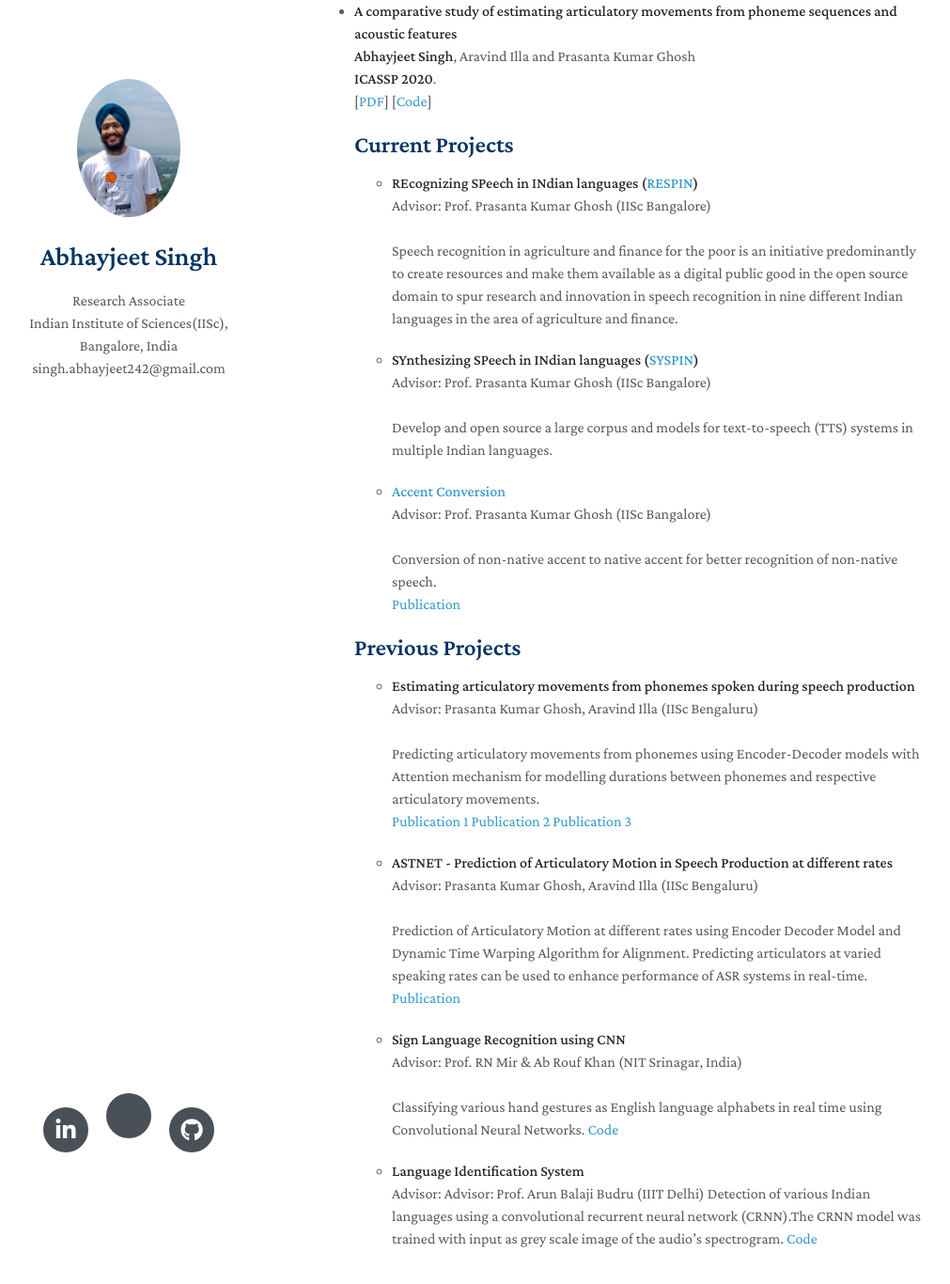
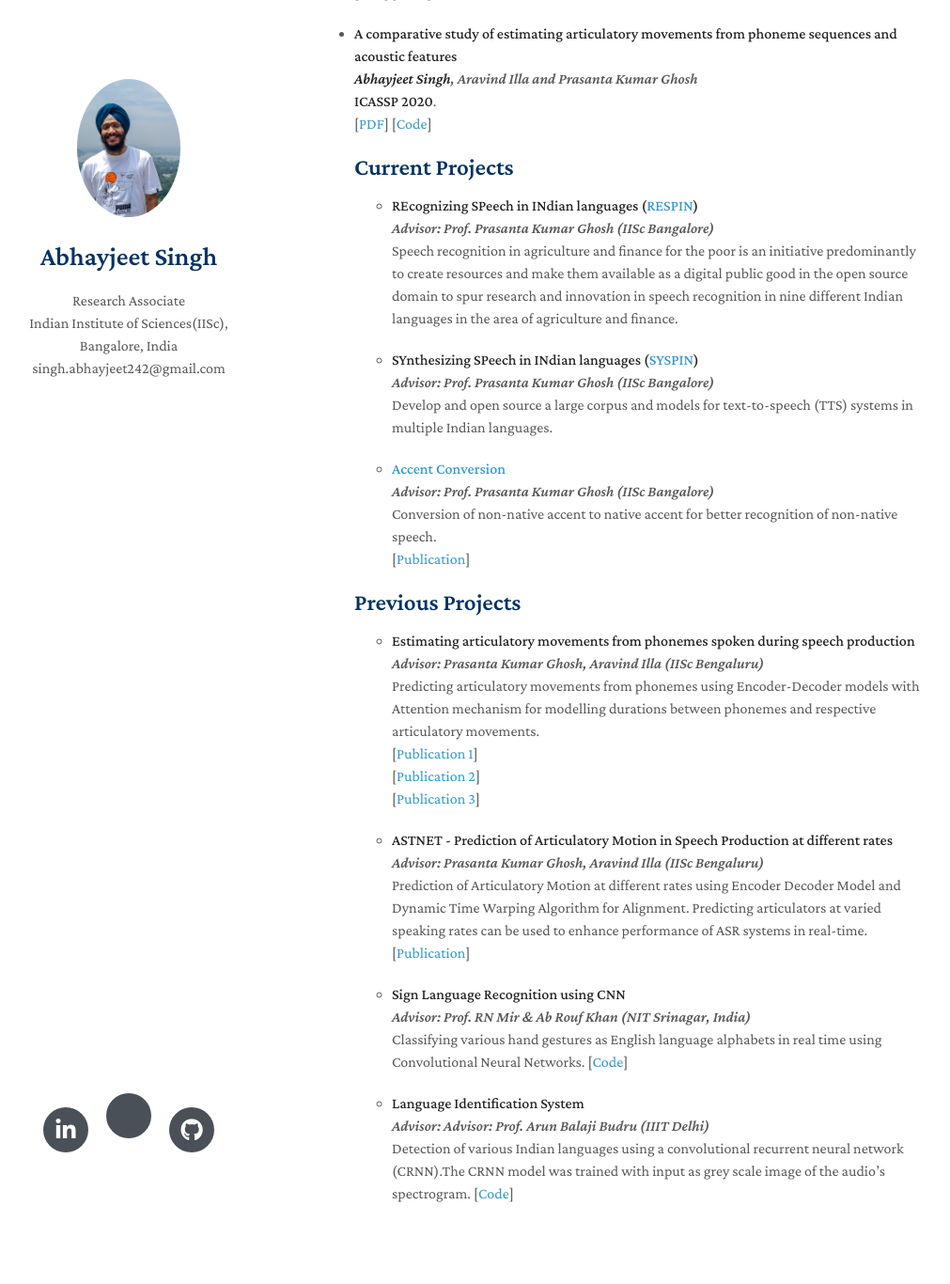
Before and after one commit to Abhay242/Abhay242.github.io, a Jekyll site: the page built from index.md, in a window 1280 px wide and 1400 px high, scrolled down 1002 px. Shown: the top 1366 px of the window at 94% size, without its empty margins (133-1144 px from the left). Built offline with Jekyll 4.4.1, drawn with Linux system fonts in a browser that asks for light colours; nearby versions of some CDN libraries; a style sheet for code colours, icons or effects is not loaded; our own code applies the rules of GitHub Pages for plain Markdown files; some of the changed text lies outside the part shown.

Commit message:
Update index.md

```diff
--- a/index.md
+++ b/index.md
@@ -25,7 +25,7 @@ Inquistive towards the field of Machine Learning and its unnumerable real-world
 
 - **Web Interface for estimating articulatory movements in speech production from acoustics and text**
   <br>
-  Sathvik Udupa, Anwesha Roy, **Abhayjeet Singh**, Aravind Illa, Prasanta Kumar Ghosh
+  _Sathvik Udupa, Anwesha Roy, **Abhayjeet Singh**, Aravind Illa, Prasanta Kumar Ghosh_
   <br>
   **InterSpeech 2021**
   <br>
@@ -33,7 +33,7 @@ Inquistive towards the field of Machine Learning and its unnumerable real-world
 
 - **Estimating articulatory movements in speech production with transformer networks**
   <br>
-  Sathvik Udupa, Anwesha Roy, **Abhayjeet Singh**, Aravind Illa, Prasanta Kumar Ghosh
+  _Sathvik Udupa, Anwesha Roy, **Abhayjeet Singh**, Aravind Illa, Prasanta Kumar Ghosh_
   <br>
   **InterSpeech 2021**.
   <br>
@@ -41,7 +41,7 @@ Inquistive towards the field of Machine Learning and its unnumerable real-world
 
 - **Attention and Encoder-Decoder based models for transforming articulatory movements at different speaking rates**
   <br>
-  **Abhayjeet Singh**, Aravind Illa and Prasanta Kumar Ghosh
+  _**Abhayjeet Singh**, Aravind Illa and Prasanta Kumar Ghosh_
   <br>
   **InterSpeech 2020**.
   <br>
@@ -49,7 +49,7 @@ Inquistive towards the field of Machine Learning and its unnumerable real-world
 
 - **A comparative study of estimating articulatory movements from phoneme sequences and acoustic features**
   <br>
-  **Abhayjeet Singh**, Aravind Illa and Prasanta Kumar Ghosh
+  _**Abhayjeet Singh**, Aravind Illa and Prasanta Kumar Ghosh_
   <br>
   **ICASSP 2020**.
   <br>
@@ -59,38 +59,38 @@ Inquistive towards the field of Machine Learning and its unnumerable real-world
   ## Current Projects
   - **REcognizing SPeech in INdian languages ([RESPIN](https://respin.iisc.ac.in/))**
     <br>
-    Advisor: Prof. Prasanta Kumar Ghosh (IISc Bangalore)
-    <br><br>
+    _Advisor: Prof. Prasanta Kumar Ghosh (IISc Bangalore)_
+    <br>
     Speech recognition in agriculture and finance for the poor is an initiative predominantly to create resources and make them available as a digital public good in the open source domain to spur research and innovation in speech recognition in nine different Indian languages in the area of agriculture and finance.
 
   - **SYnthesizing SPeech in INdian languages ([SYSPIN](https://syspin.iisc.ac.in/))**<br>
-    Advisor: Prof. Prasanta Kumar Ghosh (IISc Bangalore)
-    <br><br>
+    _Advisor: Prof. Prasanta Kumar Ghosh (IISc Bangalore)_
+    <br>
     Develop and open source a large corpus and models for text-to-speech (TTS) systems in multiple Indian languages.
 
   - **[Accent Conversion](https://spire.ee.iisc.ac.in/spire/non_nativeSS.php)**<br>
-    Advisor: Prof. Prasanta Kumar Ghosh (IISc Bangalore)
-    <br><br>
+    _Advisor: Prof. Prasanta Kumar Ghosh (IISc Bangalore)_
+    <br>
     Conversion of non-native accent to native accent for better recognition of non-native speech.<br>
-    [Publication](https://arxiv.org/pdf/2112.04151.pdf)
+    [[Publication](https://arxiv.org/pdf/2112.04151.pdf)]
 
   ## Previous Projects
 
   - **Estimating articulatory movements from phonemes spoken during speech production**<br>
-    Advisor: Prasanta Kumar Ghosh, Aravind Illa (IISc Bengaluru)<br><br>
+    _Advisor: Prasanta Kumar Ghosh, Aravind Illa (IISc Bengaluru)<br>_
     Predicting articulatory movements from phonemes using Encoder-Decoder models with Attention mechanism for modelling durations between phonemes and respective articulatory movements.<br>
-    [Publication 1](https://ieeexplore.ieee.org/document/9053852) [Publication 2](https://www.isca-speech.org/archive/pdfs/interspeech_2021/udupa21_interspeech.pdf) [Publication 3](https://www.isca-speech.org/archive/interspeech_2021/udupa21b_interspeech.html)
+    [[Publication 1](https://ieeexplore.ieee.org/document/9053852)]<br>[[Publication 2](https://www.isca-speech.org/archive/pdfs/interspeech_2021/udupa21_interspeech.pdf)]<br>[[Publication 3](https://www.isca-speech.org/archive/interspeech_2021/udupa21b_interspeech.html)]
 
 
   - **ASTNET - Prediction of Articulatory Motion in Speech Production at different rates**<br>
-    Advisor: Prasanta Kumar Ghosh, Aravind Illa (IISc Bengaluru)<br><br>
+    _Advisor: Prasanta Kumar Ghosh, Aravind Illa (IISc Bengaluru)<br>_
     Prediction of Articulatory Motion at different rates using Encoder Decoder Model and Dynamic Time Warping Algorithm for Alignment. Predicting articulators at varied speaking rates can be used to enhance performance of ASR systems in real-time.<br>
-    [Publication](https://arxiv.org/abs/2006.03107)
+    [[Publication](https://arxiv.org/abs/2006.03107)]
 
   - **Sign Language Recognition using CNN**<br>
-    Advisor: Prof. RN Mir & Ab Rouf Khan (NIT Srinagar, India)<br><br>
-    Classifying various hand gestures as English language alphabets in real time using Convolutional Neural Networks. [Code](https://github.com/Abhay242/Sign-Language-Recognition-using-CNN)
+    _Advisor: Prof. RN Mir & Ab Rouf Khan (NIT Srinagar, India)<br>_
+    Classifying various hand gestures as English language alphabets in real time using Convolutional Neural Networks. [[Code](https://github.com/Abhay242/Sign-Language-Recognition-using-CNN)]
 
   - **Language Identification System**<br>
-    Advisor: Advisor: Prof. Arun Balaji Budru (IIIT Delhi)
-    Detection of various Indian languages using a convolutional recurrent neural network (CRNN).The CRNN model was trained with input as grey scale image of the audio’s spectrogram. [Code](https://github.com/Abhay242/language-identification-)
+    _Advisor: Advisor: Prof. Arun Balaji Budru (IIIT Delhi)<br>_
+    Detection of various Indian languages using a convolutional recurrent neural network (CRNN).The CRNN model was trained with input as grey scale image of the audio’s spectrogram. [[Code](https://github.com/Abhay242/language-identification-)]
```
Also changed, not shown: other parts of index.md (+2 -2 lines).
